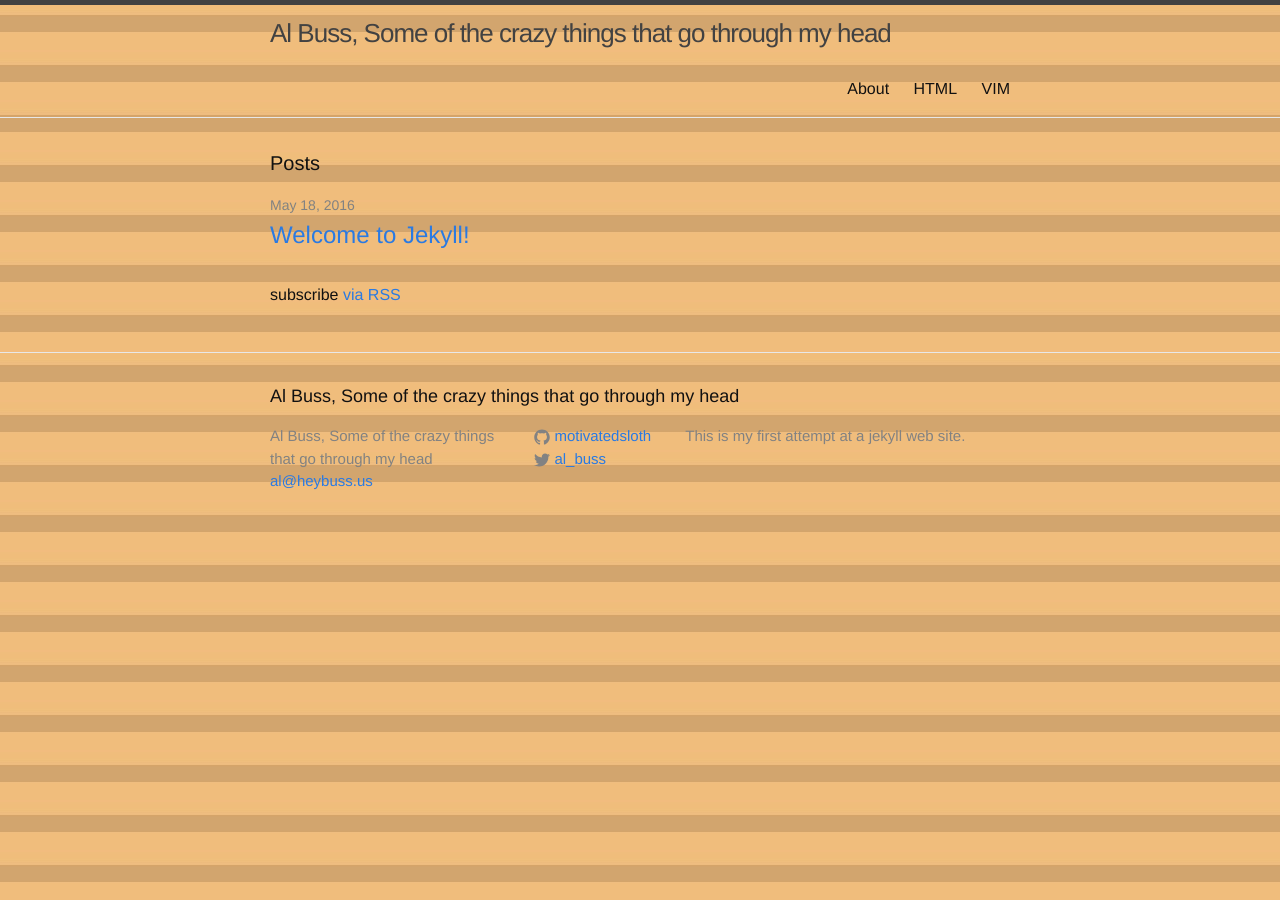
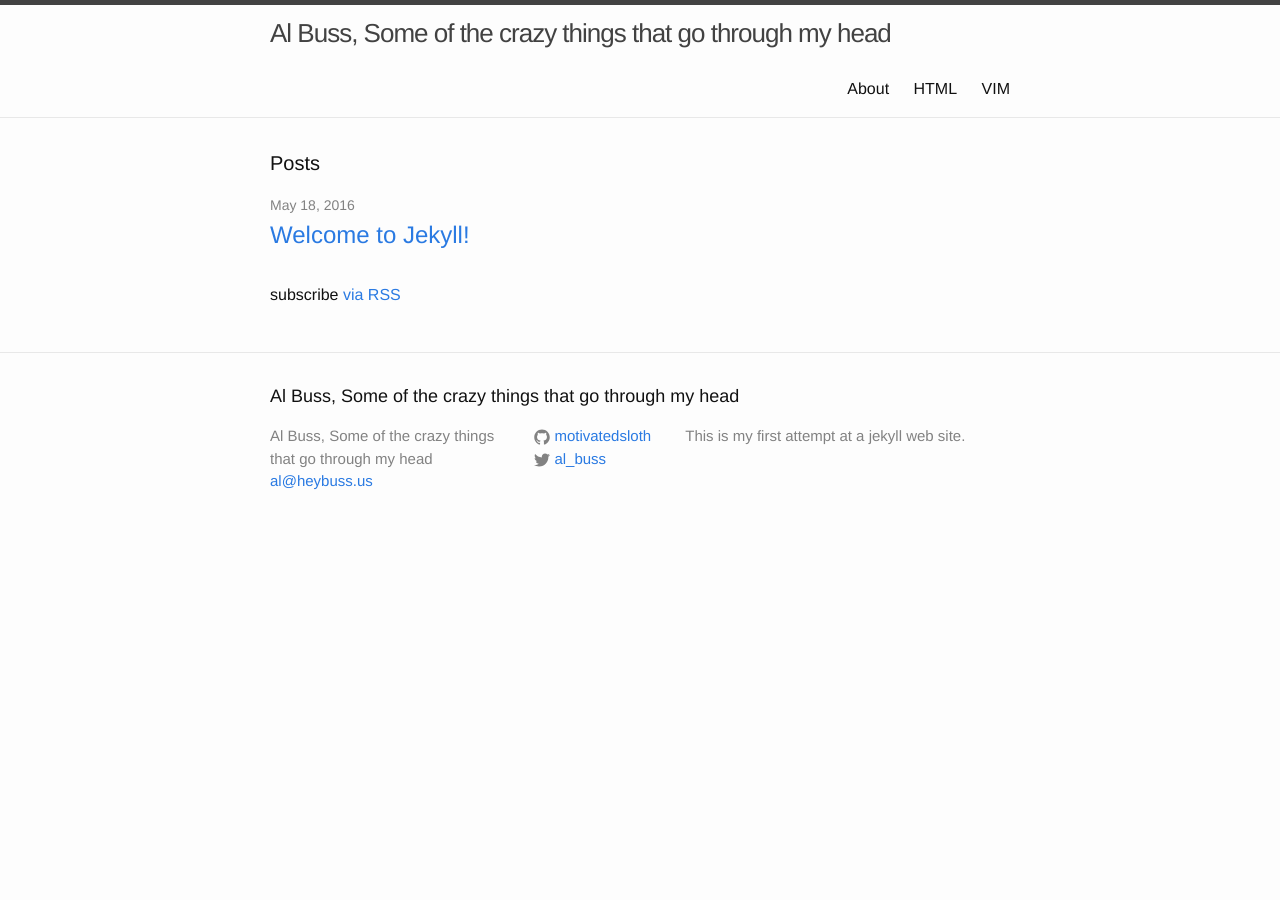
Before and after one commit to motivatedsloth/motivatedsloth.github.io, a Jekyll site: the page built from index.html, in a window 1280 px wide. Built offline with Jekyll 4.4.1, drawn with Linux system fonts in a browser that asks for light colours.

Commit message:
removed ugly background image

```diff
--- a/_sass/_base.scss
+++ b/_sass/_base.scss
@@ -17,7 +17,6 @@ body {
     font: $base-font-weight #{$base-font-size}/#{$base-line-height} $base-font-family;
     color: $text-color;
     background-color: $background-color;
-    background:url(graphics/bg.jpeg);
     -webkit-text-size-adjust: 100%;
     -webkit-font-feature-settings: "kern" 1;
     -moz-font-feature-settings: "kern" 1;
```
